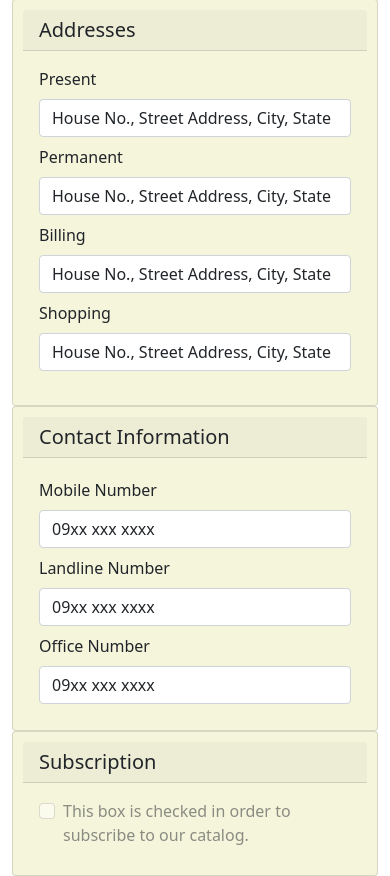
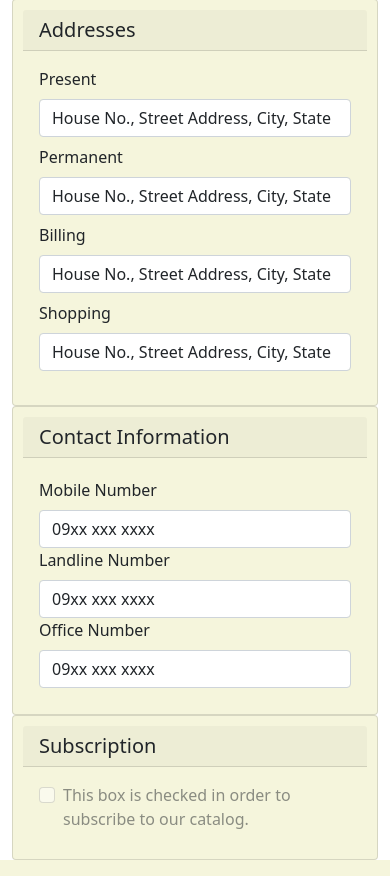
Before and after one commit to Coscolluela/MarKitten, a Django app: template markitten/markitten_app/templates/markitten_app/profile.html in a window 390 px wide. Shown: the part 1051-1927 px from the top of the page. Run offline with Django 3.2, Linux system fonts and the light colour scheme; the template is opened without the code that fills it: values that come from a table or form of the project are taken from there, others are empty; parts of the project's set-up code (start-up, migrations or seed data) failed here and were passed over; some libraries are stand-ins or nearby versions.

Commit message:
Improved Profile

```diff
--- a/markitten/markitten_app/templates/markitten_app/editProfile.html
+++ b/markitten/markitten_app/templates/markitten_app/editProfile.html
@@ -34,7 +34,7 @@
                     <a class="nav-link simpleLink" href="{% url 'home' %}" style="padding: 15px;">Home</a>
                 </li>
                 <li class="nav-item">
-                    <a href="profile.html">
+                    <a href="{% url 'profile' %}">
                         <img src="{{user.profile.image.url}}" alt="" width="70px" height="60px">
                     </a>
                 </li>
--- a/markitten/markitten_app/templates/markitten_app/profile.html
+++ b/markitten/markitten_app/templates/markitten_app/profile.html
@@ -35,7 +35,7 @@
                     <a class="nav-link simpleLink" href="{% url 'home' %}" style="padding: 15px;">Home</a>
                 </li>
                 <li class="nav-item">
-                    <a href="profile.html">
+                    <a href="{%url 'profile'%}">
                         <img src="{{user.profile.image.url}}" alt="" width="70px" height="60px">
                     </a>
                 </li>
@@ -190,11 +190,11 @@
                                 </div>
                                 <div class="card-body">
                                     <div class="row pt-1">
-                                        <div class="col-md-4 mb-2">
+                                        <div class="col-md-4">
                                             <label for="floating-input" class="form-label">Mobile Number</label>
                                             {{p_form.mobile_number}}
                                         </div>
-                                        <div class="col-md-4 mb-2">
+                                        <div class="col-md-4">
                                             <label for="floating-input" class="form-label">Landline Number</label>
                                             {{p_form.landline_number}}
                                         </div>
```
